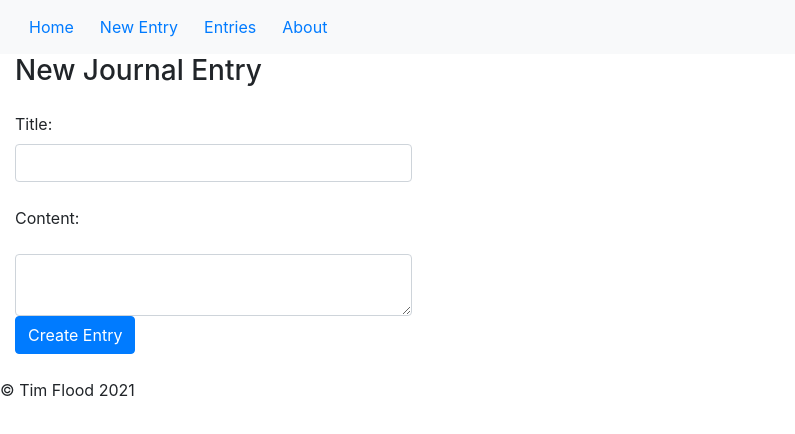
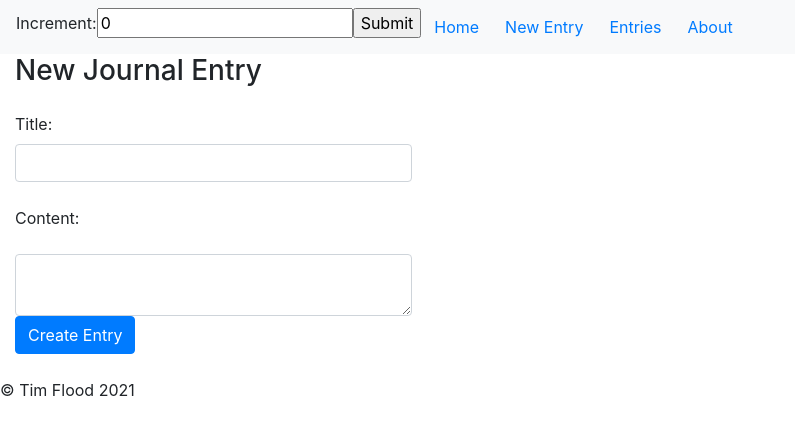
Before and after one commit to t-flood/journal-project, a React (Create React App) app in the folder client/: page /entries/new in a window 1280 px wide. Shown: the top 434 px of the page, without its empty margins (0-795 px from the left). Built offline with nearby package versions, Linux system fonts and the light colour scheme.

Commit message:
added like button

```diff
--- a/client/package.json
+++ b/client/package.json
@@ -2,6 +2,7 @@
   "name": "client",
   "version": "0.1.0",
   "private": true,
+  "proxy": "http://localhost:3001",
   "dependencies": {
     "@testing-library/jest-dom": "^5.11.4",
     "@testing-library/react": "^11.1.0",
--- a/client/src/App.js
+++ b/client/src/App.js
@@ -9,6 +9,19 @@ import Index from "./components/Index";
 import Form from "./components/Form";
 
 class App extends Component {
+  state = {
+    likes: {},
+  };
+
+  handleLike = (entryId) => {
+    const likes = this.state.likes;
+    const entryLikes = likes[entryId] || 0;
+
+    this.setState({
+      likes: { ...likes, [entryId]: entryLikes + 1 },
+    });
+  };
+
   render() {
     return (
       <Router>
@@ -16,7 +29,9 @@ class App extends Component {
         <Switch>
           <Route exact path="/" component={Home} />
           <Route exact path="/about" component={About} />
-          <Route exact path="/entries" component={Index} />
+          <Route exact path="/entries">
+            <Index likes={this.state.likes} onLike={this.handleLike} />
+          </Route>
           <Route exact path="/entries/new" component={Form} />
           <Route component={ErrorPage} />
         </Switch>
--- a/client/src/actions/index.js
+++ b/client/src/actions/index.js
@@ -1,7 +1,7 @@
 export const getEntries = () => {
   return async (dispatch) => {
     dispatch({ type: "LOADING" });
-    const response = await fetch("http://localhost:3001/entries");
+    const response = await fetch("/entries");
     const entries = await response.json();
     dispatch({ type: "SET_ENTRIES", entries });
   };
@@ -9,7 +9,7 @@ export const getEntries = () => {
 
 export const addEntry = (attributes, history) => {
   return async (dispatch) => {
-    const response = await fetch("http://localhost:3001/entries", {
+    const response = await fetch("/entries", {
       method: "POST",
       headers: {
         Accept: "application/json",
@@ -26,7 +26,7 @@ export const addEntry = (attributes, history) => {
 
 export const deleteEntry = (entry) => {
   return async (dispatch) => {
-    await fetch(`http://localhost:3001/entries/${entry.id}`, {
+    await fetch(`/entries/${entry.id}`, {
       method: "DELETE",
       headers: {
         Accept: "application/json",
--- a/client/src/components/Entry.js
+++ b/client/src/components/Entry.js
@@ -2,7 +2,8 @@ import React, { Component } from "react";
 
 class Entry extends Component {
   render() {
-    const { title, content, onDelete } = this.props;
+    const { title, content, onDelete, likes, onLike } = this.props;
+
     return (
       <div className="card">
         <div className="card-body">
@@ -11,6 +12,9 @@ class Entry extends Component {
           <button className="btn btn-danger" onClick={onDelete}>
             Delete
           </button>
+          <button className="btn btn-info" onClick={onLike}>
+            {likes} Likes
+          </button>
         </div>
       </div>
     );
--- /dev/null
+++ b/client/src/components/Incrementer.js
@@ -0,0 +1,38 @@
+import React, { Component } from "react";
+
+export class Incrementer extends Component {
+  state = { increment: 0 };
+
+  handleChange = this.handleChange.bind(this);
+  handleSubmit = this.handleSubmit.bind(this);
+
+  handleChange(event) {
+    this.setState({ increment: event.target.value });
+  }
+
+  handleSubmit(event) {
+    event.preventDefault();
+    console.log("Increment by " + this.state.increment);
+    // <Likes increment={this.state.increment} />;
+  }
+
+  render() {
+    return (
+      <div>
+        <form onSubmit={this.handleSubmit}>
+          <label>
+            Increment:
+            <input
+              type="number"
+              value={this.state.increment}
+              onChange={this.handleChange}
+            />
+          </label>
+          <input type="submit" value="Submit" />
+        </form>
+      </div>
+    );
+  }
+}
+
+export default Incrementer;
--- a/client/src/components/Index.js
+++ b/client/src/components/Index.js
@@ -20,7 +20,9 @@ class Index extends Component {
             <Entry
               title={entry.title}
               content={entry.content}
+              likes={this.props.likes[entry.id] || 0}
               onDelete={() => this.props.deleteEntry(entry)}
+              onLike={() => this.props.onLike(entry.id)}
             />
           </div>
         ))}
--- a/client/src/components/Nav.js
+++ b/client/src/components/Nav.js
@@ -1,10 +1,12 @@
 import React, { Component } from "react";
 import { Link } from "react-router-dom";
+import { Incrementer } from "./Incrementer";
 
 class Nav extends Component {
   render() {
     return (
       <nav className="navbar navbar-expand-lg navbar-light bg-light">
+        <Incrementer />
         <div>
           <ul className="nav">
             <li className="nav-item">
--- a/client/src/reducers/entriesReducer.js
+++ b/client/src/reducers/entriesReducer.js
@@ -23,6 +23,7 @@ const entriesReducer = (state = initialState, action) => {
       };
     case "DELETE_ENTRY":
       return {
+        ...state,
         entries: state.entries.filter(
           (entry) => entry.id !== action.payload.id
         ),
```
